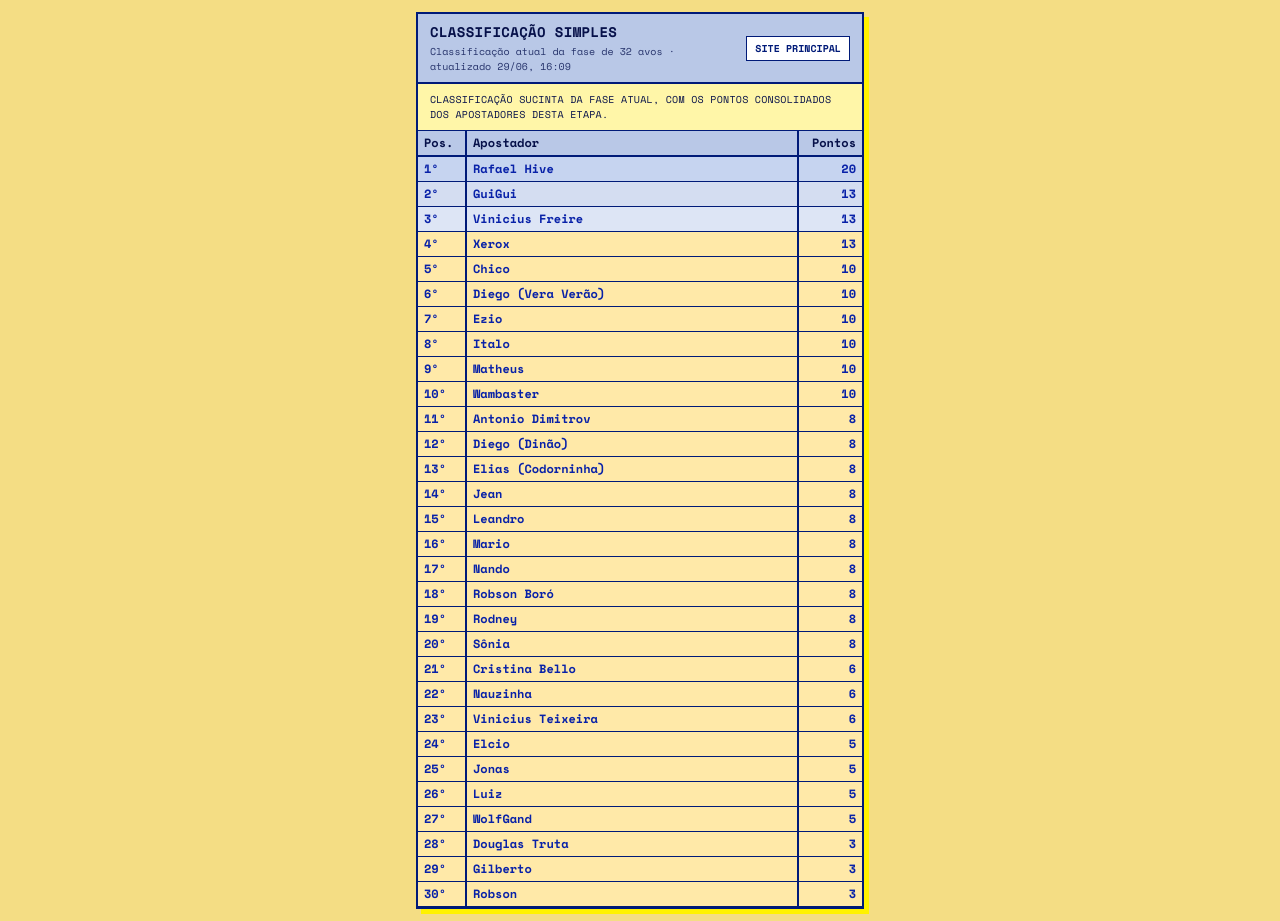
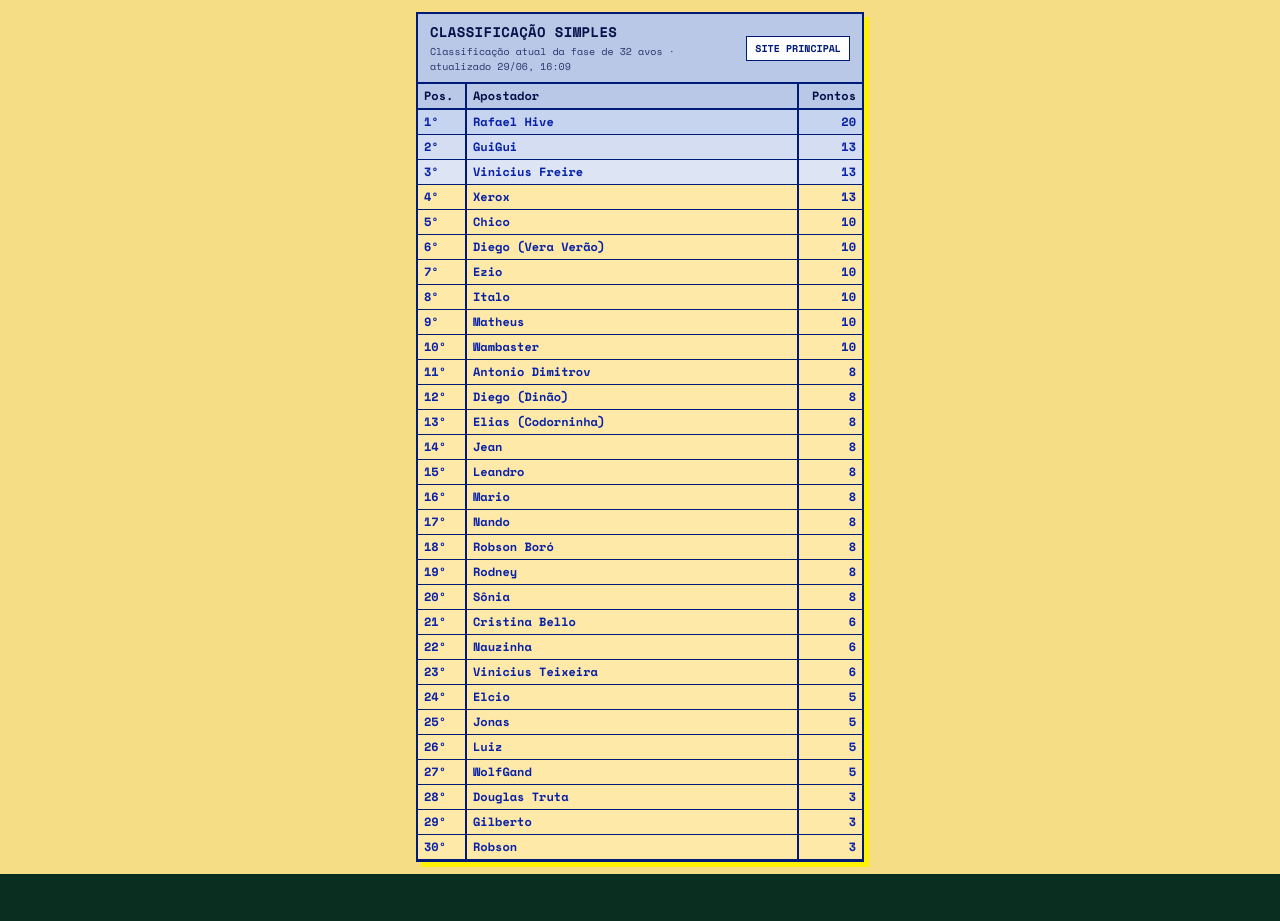
Before and after one commit to leandroclf/bolaocopa, a Next.js app: page /classificacao in a window 1280 px wide. After the commit the page ends 874 px from the top, so only its background shows below. Built offline with nearby package versions, Linux system fonts and the light colour scheme.

Commit message:
fix: remove classification intro text

```diff
--- a/src/app/classificacao/page.tsx
+++ b/src/app/classificacao/page.tsx
@@ -34,12 +34,6 @@ export default function SimpleClassificationPage() {
               site principal
             </Link>
           </div>
-        </div>
-
-        <div className="border-b border-[#001a78] bg-[#fff6a8] px-3 py-2">
-          <p className="font-mono text-[10px] uppercase tracking-wide text-[#061049]">
-            Classificação sucinta da fase atual, com os pontos consolidados dos apostadores desta etapa.
-          </p>
         </div>
 
         <table className="w-full border-collapse font-mono text-[11px] sm:text-xs">
```
